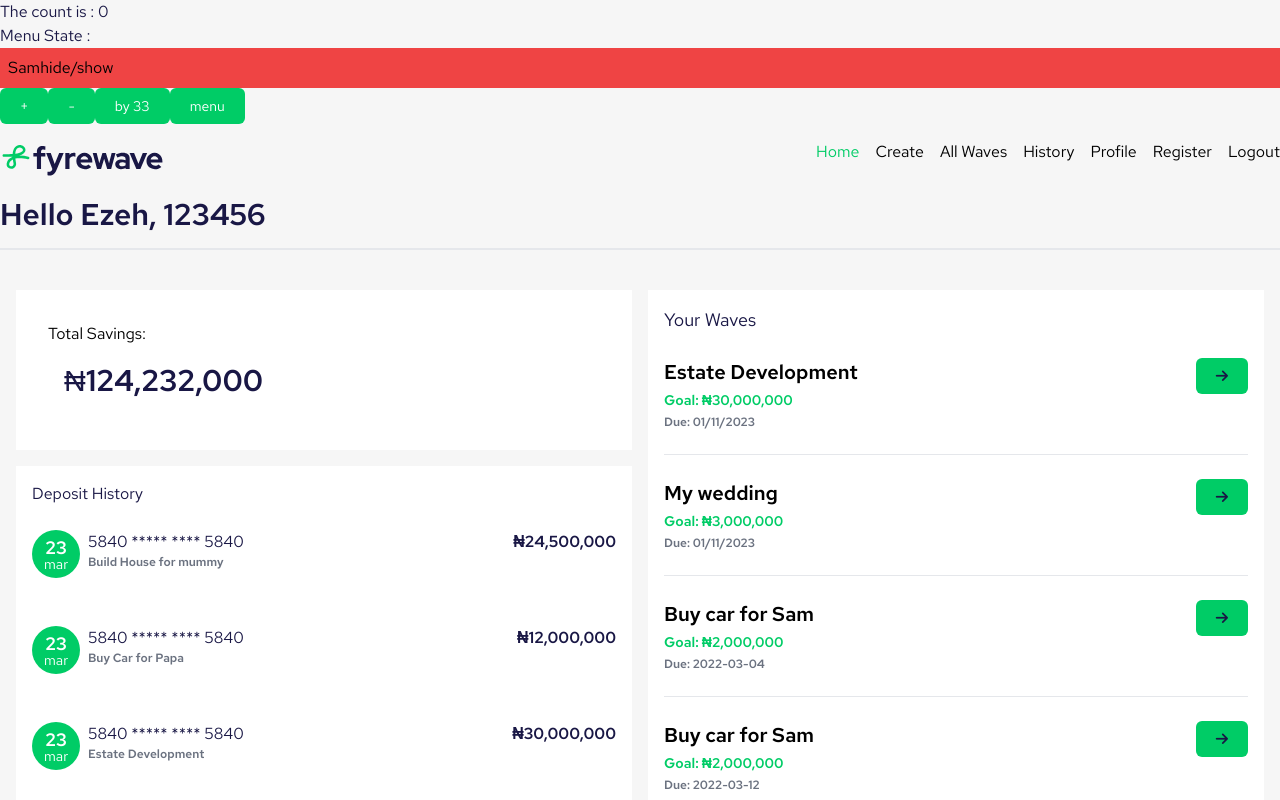
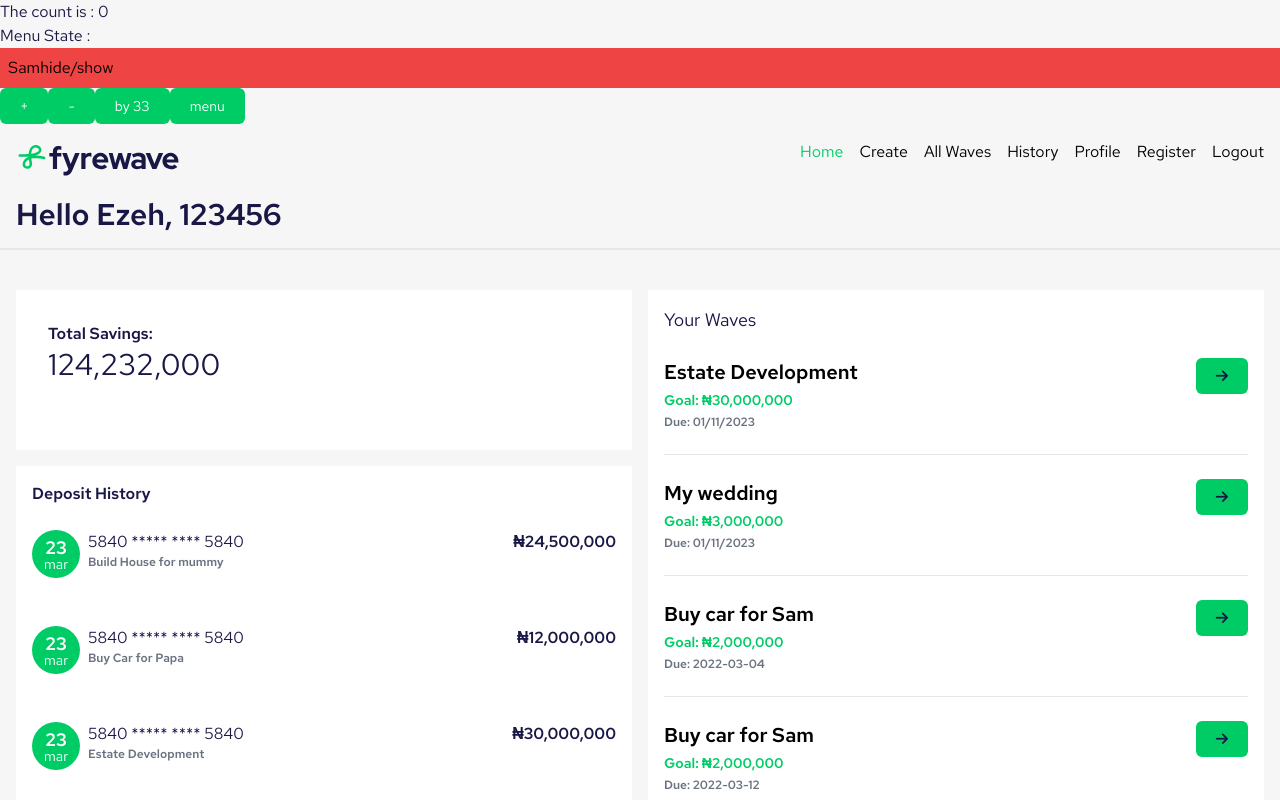
Before and after one commit to FyreWave/front-wave, a React (Vite) app: page / in a window 1280 px wide. Shown: the top 800 px of the page. Built offline with nearby package versions, Linux system fonts and the light colour scheme; data requests are answered from the project's data file.

Commit message:
created auth and non auth layouts

```diff
--- /dev/null
+++ b/src/Layout/AuthRoutes.tsx
@@ -0,0 +1,14 @@
+import { Route, Routes } from "react-router-dom";
+import RegisterPage from "../Pages/RegisterPage";
+import LoginPage from "../Pages/LoginPage";
+
+const AuthRoutes = () => {
+  return (
+    <Routes>
+      <Route path="/login" element={<LoginPage />} />
+      <Route path="/register" element={<RegisterPage />} />
+    </Routes>
+  );
+};
+
+export default AuthRoutes;
--- a/src/Layout/HeaderNavigation.tsx
+++ b/src/Layout/HeaderNavigation.tsx
@@ -10,7 +10,7 @@ const HeaderNavigation = () => {
 
   return (
     <div>
-      <nav className="border-b-2 py-4">
+      <nav className="border-b-2 py-4 px-4">
         <div className="flex justify-between">
           <Link to="/" className="flex">
             <div>
--- /dev/null
+++ b/src/Layout/ProtectedRoutes.tsx
@@ -0,0 +1,33 @@
+import { Route, Routes } from "react-router-dom";
+import HomeDashboard from "../Pages/HomeDashboard";
+import CreateWavePage from "../Pages/createWavePage";
+import ProfilePage from "../Pages/ProfilePage";
+import PersonalInfo from "../Pages/profile/PersonalInfo";
+import SecurityPage from "../Pages/profile/SecurityPage";
+import RegisterPage from "../Pages/RegisterPage";
+import WaveDetailsPage from "../Pages/WaveDetailsPage";
+import React from "react";
+import HeaderNavigation from "./HeaderNavigation";
+
+const ProtectedRoutes = () => {
+  return (
+    <>
+      <HeaderNavigation />
+      <div className="container mx-auto px-4">
+        <Routes>
+          <Route path="/" element={<HomeDashboard />} />
+          <Route path="/create" element={<CreateWavePage />} />
+          <Route path="/profile" element={<ProfilePage />}>
+            <Route index element={<PersonalInfo />} />
+            <Route path="security" element={<SecurityPage />} />
+            <Route path="personal" element={<PersonalInfo />} />
+          </Route>
+
+          <Route path="view-wave/:waveId" element={<WaveDetailsPage />} />
+        </Routes>
+      </div>
+    </>
+  );
+};
+
+export default ProtectedRoutes;
--- a/src/Pages/App.tsx
+++ b/src/Pages/App.tsx
@@ -19,6 +19,8 @@ import {
   toggleMenu,
 } from "../redux/counter";
 import { RootState } from "../redux/store";
+import ProtectedRoutes from "../Layout/ProtectedRoutes";
+import AuthRoutes from "../Layout/AuthRoutes";
 
 function App() {
   const count = useSelector((state: RootState) => state.counter.counter);
@@ -77,22 +79,10 @@ function App() {
         </div>
         <div className="w-screen">
           <div className="">
-            {!isFullScreen && <HeaderNavigation />}
-
-            <div className={isFullScreen ? "" : "container mx-auto px-4"}>
+            <div>
               <Routes>
-                <Route path="/" element={<HomeDashboard />} />
-
-                <Route path="/create" element={<CreateWavePage />} />
-                <Route path="/profile" element={<ProfilePage />}>
-                  <Route index element={<PersonalInfo />} />
-                  <Route path="security" element={<SecurityPage />} />
-                  <Route path="personal" element={<PersonalInfo />} />
-                </Route>
-
-                <Route path="register" element={<RegisterPage />} />
-                <Route path="view-wave/:waveId" element={<WaveDetailsPage />} />
-
+                <Route path="/*" element={<ProtectedRoutes />} />
+                <Route path="/auth/*" element={<AuthRoutes />} />
                 <Route path="*" element={<NotFoundPage />} />
               </Routes>
             </div>
--- a/src/Pages/HomeDashboard.tsx
+++ b/src/Pages/HomeDashboard.tsx
@@ -3,22 +3,28 @@ import WavesComponent from "../components/waveComponents/WavesComponent";
 import { $axios } from "../http/http.Service";
 
 const HomeDashboard = () => {
+  const testAxios = () => {
+    $axios.get("/waves").then((res) => {
+      console.log(res, "here");
+    });
+  };
+
+  testAxios();
+
   return (
     <div>
       <div className="pt-10">
         <div>
-          <div className="grid md:grid-cols-2 gap-x-4 gap-y-4">
+          <div className="grid md:grid-cols-2 gap-x-4">
             <div className="">
               <div className="Dashboard-tile h-40">
                 <div className="p-4">
-                  <h2 className="">Total Savings:</h2>
-                  <h1 className="text-3xl font-bold m-4">
-                    <span className="font-thin">&#8358;</span>124,232,000
-                  </h1>
+                  <h2 className="regular-title">Total Savings:</h2>
+                  <h1 className="text-3xl "> 124,232,000</h1>
                 </div>
               </div>
               <div className="Dashboard-tile mt-4">
-                <h1 className="">Deposit History</h1>
+                <h1 className="regular-title">Deposit History</h1>
 
                 <DepositHistoryComponent />
               </div>
--- /dev/null
+++ b/src/Pages/LoginPage.tsx
@@ -0,0 +1,59 @@
+import logo from "../assets/logo/logo.png";
+import { Link } from "react-router-dom";
+
+const LoginPage = () => {
+  return (
+    <div className="bg-primary-500">
+      <h1>!!!! Login PAge !!!!!!!</h1>
+      <div className="h-screen flex flex-col justify-center py-12 sm:px-6 lg:px-8">
+        <div className="mt-8 sm:mx-auto sm:w-full sm:max-w-md">
+          <div className="bg-white py-20 px-4 shadow sm:rounded-lg sm:px-10">
+            <div className="sm:mx-auto sm:w-full sm:max-w-md">
+              <Link to="/" className="flex">
+                <img className="mx-auto h-12 w-auto" src={logo} />
+              </Link>
+            </div>
+            <form className="space-y-6" action="#" method="POST">
+              <div>
+                <label
+                  htmlFor="mobile"
+                  className="block text-sm text-center mt-8 text-gray-700"
+                >
+                  ???Enter your phone number
+                </label>
+                <div className="mt-8">
+                  <input
+                    name="phonenumber"
+                    type="text"
+                    autoComplete="email"
+                    required
+                    className="appearance-none block w-full px-3 py-2 border-b-2 border-secondary-600 placeholder-gray-400 focus:outline-none focus:ring-secondary-800 focus:border-secondary-800 sm:text-lg"
+                  />
+                </div>
+              </div>
+
+              <div className="flex justify-center">
+                <div>
+                  <button
+                    type="submit"
+                    className="flex justify-center px-8 py-2 mt-4 border border-transparent rounded-md shadow-sm text-sm font-medium text-white bg-primary-500 hover:bg-primary-900 focus:outline-none focus:ring-2 focus:ring-offset-2 focus:ring-indigo-500"
+                  >
+                    Get OPT
+                  </button>
+
+                  <div>
+                    <Link to="/">
+                      <p className="text-center pt-4 underline"> Home</p>
+                    </Link>
+                  </div>
+                </div>
+              </div>
+            </form>
+          </div>
+        </div>
+      </div>
+    </div>
+  );
+};
+
+export default LoginPage;
```
Also changed, not shown: 1 other file (tests, documents, lock files or other folders).
